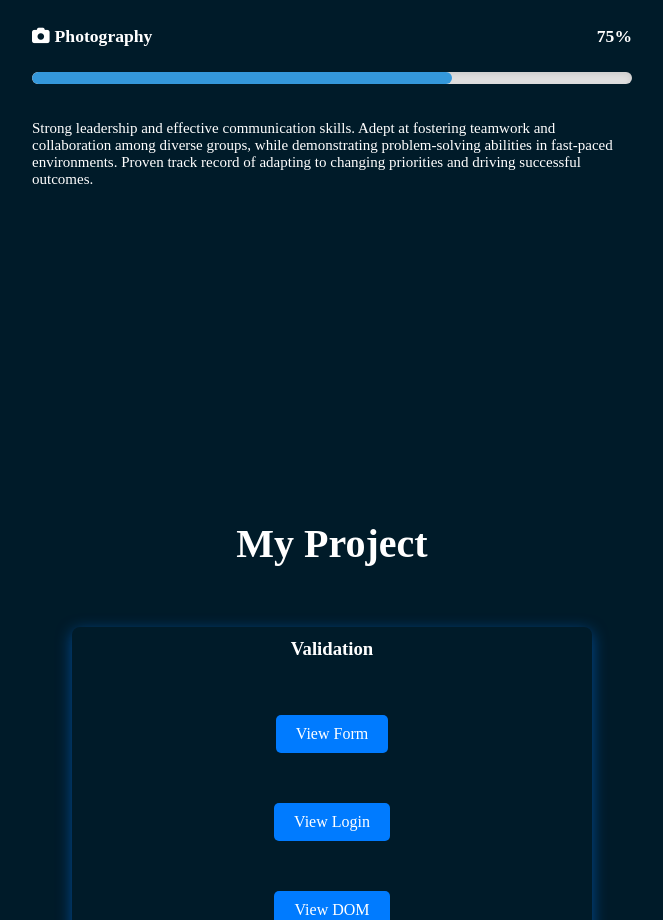
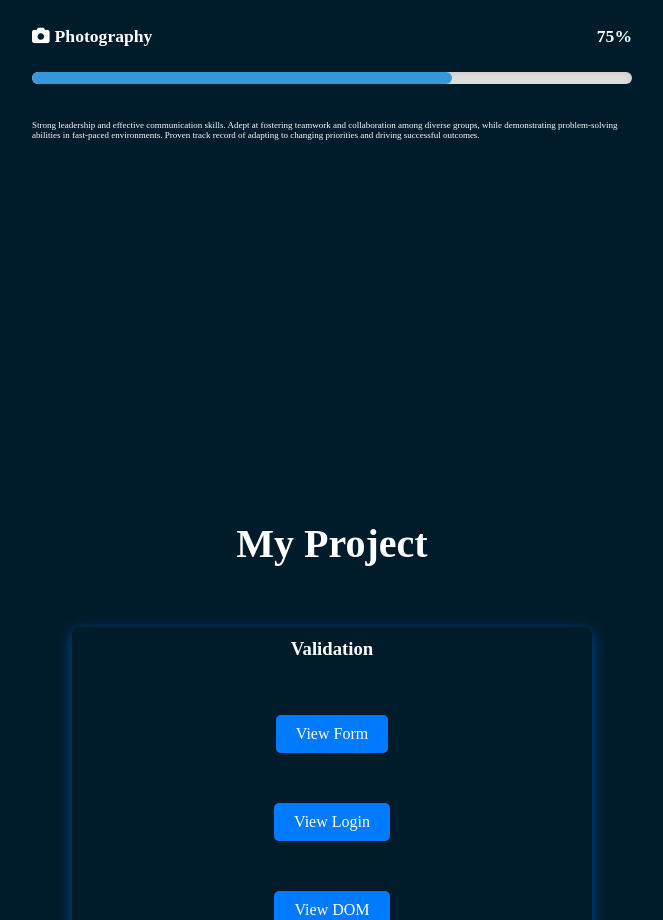
Before and after one commit to Bhuvana3012/Portfolio--Task1, a plain HTML site: page index.html in a window 1280 px wide. Shown: the part 2420-3340 px from the top of the page, without its empty margins (308-971 px from the left). Drawn offline with Linux system fonts and the light colour scheme.

Commit message:
Update style.css

```diff
--- a/style.css
+++ b/style.css
@@ -597,7 +597,7 @@ a:hover {
 }
 
      .animated-paragraph p{
-        font-size:15px;
+        font-size:9px;
     }
      .project{
         padding: 10%;
```
